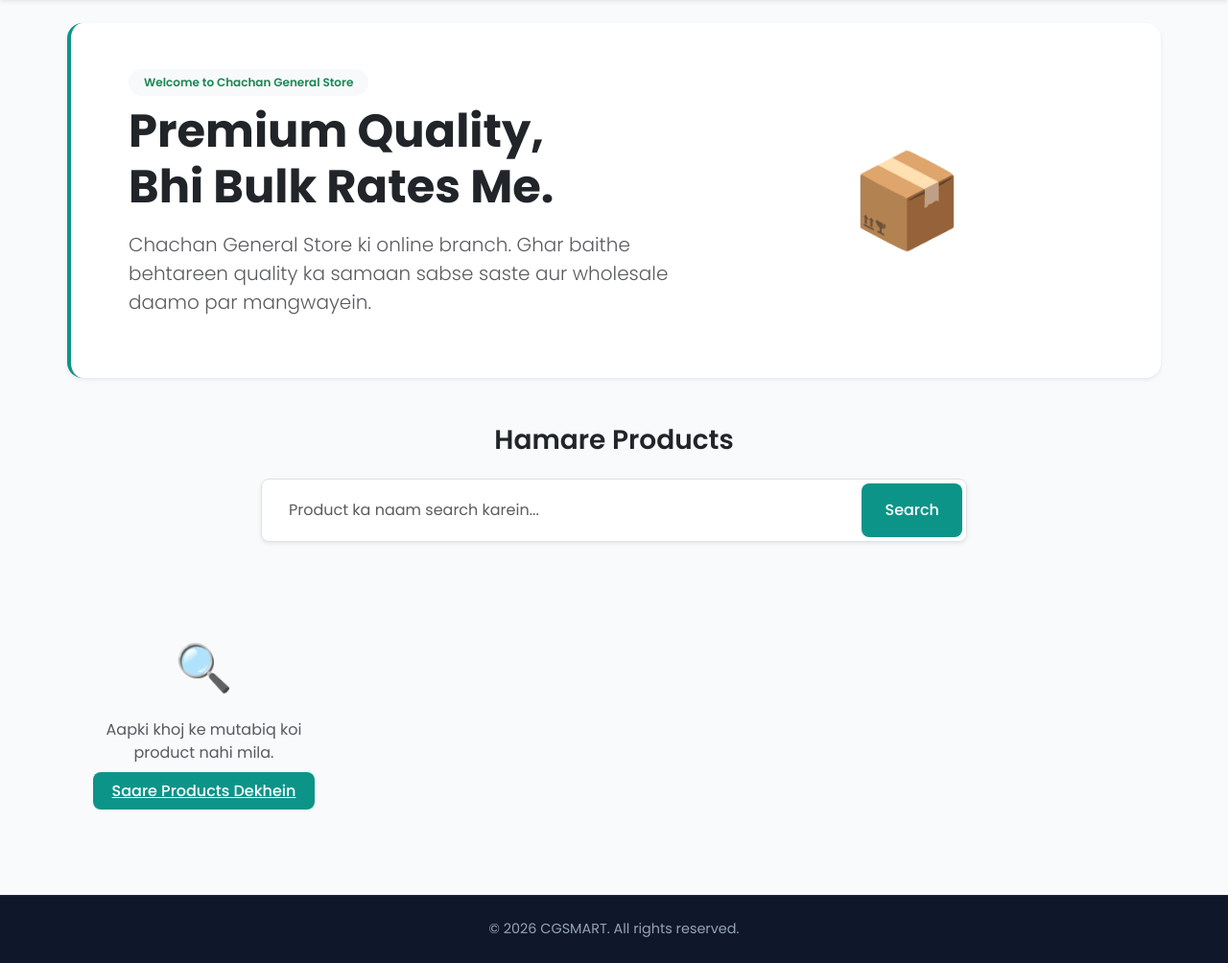
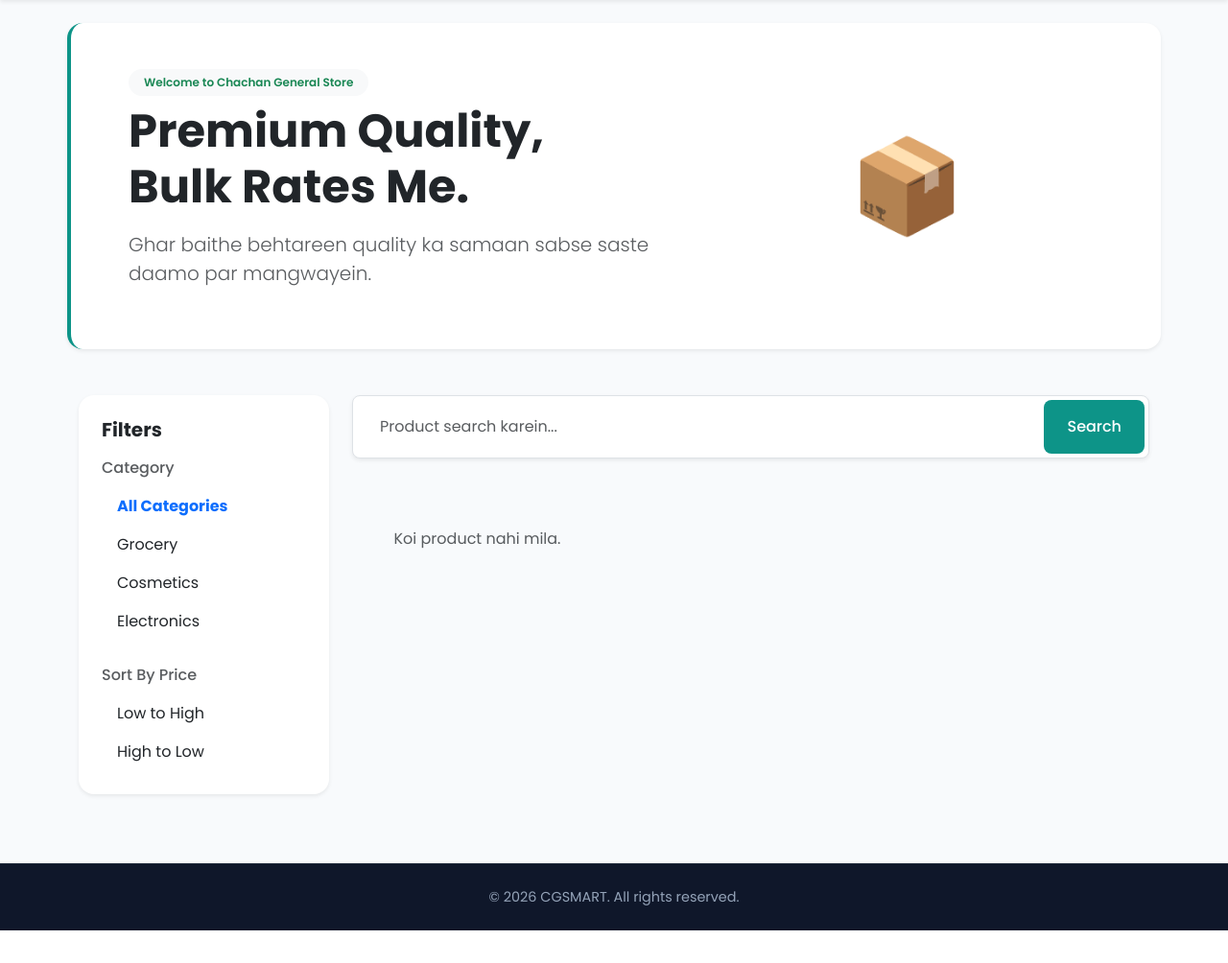
Before and after one commit to pankajchachan2008-rgb/my-online-store, a Django app: page / in a window 1280 px wide. Shown: the part 81-1085 px from the top of the page at 96% size. After the commit the page ends 1051 px from the top, so only its background shows below. Run offline with Django 5.2, Linux system fonts and the light colour scheme; data that the repository does not hold is empty.

Commit message:
Fixed duplicate product_list and restored search functionality

```diff
--- a/products/templates/products/product_list.html
+++ b/products/templates/products/product_list.html
@@ -4,36 +4,49 @@
 <div class="row mb-5 align-items-center bg-white rounded-4 p-5 shadow-sm border-start border-4 border-info" style="border-left-color: #0d9488 !important;">
     <div class="col-md-7">
         <span class="badge bg-light text-success mb-2 px-3 py-2 rounded-pill fw-semibold">Welcome to Chachan General Store</span>
-        <h1 class="display-5 fw-bold text-dark mb-3">Premium Quality,<br>Bhi Bulk Rates Me.</h1>
-        <p class="lead text-muted">Chachan General Store ki online branch. Ghar baithe behtareen quality ka samaan sabse saste aur wholesale daamo par mangwayein.</p>
+        <h1 class="display-5 fw-bold text-dark mb-3">Premium Quality,<br>Bulk Rates Me.</h1>
+        <p class="lead text-muted">Ghar baithe behtareen quality ka samaan sabse saste daamo par mangwayein.</p>
     </div>
     <div class="col-md-5 text-center d-none d-md-block">
         <span style="font-size: 6rem;">📦</span>
     </div>
 </div>
 
-<div class="row mb-4 justify-content-center">
-    <div class="col-md-8 text-center">
-        <h3 class="fw-semibold text-dark mb-4">Hamare Products</h3>
-        <form method="GET" action="" class="d-flex shadow-sm rounded-3 overflow-hidden bg-white p-1 border">
-            <input type="text" name="search" class="form-control border-0 px-4 py-3" placeholder="Product ka naam search karein..." value="{{ request.GET.search }}">
-            <button type="submit" class="btn-premium-primary px-4">Search</button>
-        </form>
+<div class="row">
+    <div class="col-md-3">
+        <div class="card border-0 shadow-sm p-4 rounded-4 mb-4">
+            <h5 class="fw-bold mb-3">Filters</h5>
+
+            <div class="mb-4">
+                <p class="fw-medium text-muted mb-2">Category</p>
+                <div class="list-group list-group-flush">
+                    <a href="?" class="list-group-item list-group-item-action border-0 {% if not request.GET.category %}fw-bold text-primary{% endif %}">All Categories</a>
+                    <a href="?category=Grocery{% if request.GET.sort %}&sort={{ request.GET.sort }}{% endif %}" class="list-group-item list-group-item-action border-0 {% if request.GET.category == 'Grocery' %}fw-bold text-primary{% endif %}">Grocery</a>
+                    <a href="?category=Cosmetics{% if request.GET.sort %}&sort={{ request.GET.sort }}{% endif %}" class="list-group-item list-group-item-action border-0 {% if request.GET.category == 'Cosmetics' %}fw-bold text-primary{% endif %}">Cosmetics</a>
+                    <a href="?category=Electronics{% if request.GET.sort %}&sort={{ request.GET.sort }}{% endif %}" class="list-group-item list-group-item-action border-0 {% if request.GET.category == 'Electronics' %}fw-bold text-primary{% endif %}">Electronics</a>
                 </div>
             </div>
 
-<div class="row row-cols-1 row-cols-sm-2 row-cols-md-3 row-cols-lg-4 g-4 mt-2">
+            <div>
+                <p class="fw-medium text-muted mb-2">Sort By Price</p>
+                <div class="list-group list-group-flush">
+                    <a href="?sort=low_to_high{% if request.GET.category %}&category={{ request.GET.category }}{% endif %}" class="list-group-item list-group-item-action border-0">Low to High</a>
+                    <a href="?sort=high_to_low{% if request.GET.category %}&category={{ request.GET.category }}{% endif %}" class="list-group-item list-group-item-action border-0">High to Low</a>
+                </div>
+            </div>
+        </div>
+    </div>
+
+    <div class="col-md-9">
+        <form method="GET" action="" class="d-flex shadow-sm rounded-3 overflow-hidden bg-white p-1 border mb-4">
+            <input type="text" name="search" class="form-control border-0 px-4 py-3" placeholder="Product search karein..." value="{{ request.GET.search }}">
+            <button type="submit" class="btn-premium-primary px-4">Search</button>
+        </form>
+
+        <div class="row row-cols-1 row-cols-md-2 row-cols-lg-3 g-4">
             {% for product in products %}
                 <div class="col">
-            <div class="card h-100 border-0 shadow-sm rounded-4 overflow-hidden position-relative"
-                 style="transition: all 0.3s ease; background: #ffffff;"
-                 onmouseover="this.style.transform='translateY(-8px)'; this.style.boxShadow='0 12px 24px rgba(0,0,0,0.1)';"
-                 onmouseout="this.style.transform='translateY(0)'; this.style.boxShadow='0 4px 6px rgba(0,0,0,0.05)';">
-
-                <span class="position-absolute top-0 start-0 m-3 badge bg-dark bg-opacity-75 rounded-pill px-3 py-2" style="font-size: 0.75rem; z-index: 2;">
-                    In Stock
-                </span>
-
+                    <div class="card h-100 border-0 shadow-sm rounded-4 overflow-hidden">
                         <div style="height: 200px; background-color: #f1f5f9; display: flex; align-items: center; justify-content: center; overflow: hidden;">
                             {% if product.image %}
                                 <img src="{{ product.image.url }}" class="w-100 h-100" style="object-fit: cover;" alt="{{ product.name }}">
@@ -41,33 +54,20 @@
                                 <span style="font-size: 3.5rem; opacity: 0.4;">🛒</span>
                             {% endif %}
                         </div>
-
                         <div class="card-body d-flex flex-column p-4">
-                    <span class="text-uppercase text-muted fw-bold mb-1" style="font-size: 0.75rem; letter-spacing: 0.5px;">Code: {{ product.sku }}</span>
-                    <h5 class="card-title fw-bold text-dark mb-2" style="font-size: 1.1rem; line-height: 1.4;">{{ product.name }}</h5>
-
-                    <p class="card-text text-muted flex-grow-1 mt-1" style="font-size: 0.88rem; display: -webkit-box; -webkit-line-clamp: 2; -webkit-box-orient: vertical; overflow: hidden;">
-                        {{ product.description|default:"Premium quality grocery and household selection item." }}
-                    </p>
-
-                    <div class="d-flex align-items-center justify-content-between mt-3 pt-3 border-top border-light">
-                        <div>
-                            <span class="text-muted" style="font-size: 0.75rem; display: block;">Price</span>
-                            <span class="fw-bold text-dark" style="font-size: 1.3rem;">₹{{ product.price }}</span>
-                        </div>
-                        <a href="{% url 'add_to_cart' product.id %}" class="btn-premium-outline btn-sm py-2 px-3 text-nowrap">
-                            + Add to Cart
-                        </a>
-                    </div>
+                            <span class="badge bg-light text-primary mb-2 align-self-start">{{ product.category }}</span>
+                            <h5 class="card-title fw-bold text-dark">{{ product.name }}</h5>
+                            <p class="fw-bold text-dark fs-4">₹{{ product.price }}</p>
+                            <a href="{% url 'add_to_cart' product.id %}" class="btn-premium-outline w-100 rounded-pill mt-auto">Add to Cart</a>
                         </div>
                     </div>
                 </div>
             {% empty %}
                 <div class="col-12 text-center py-5">
-            <span style="font-size: 3rem;">🔍</span>
-            <p class="text-muted mt-3">Aapki khoj ke mutabiq koi product nahi mila.</p>
-            <a href="{% url 'home' %}" class="btn-premium-primary mt-2">Saare Products Dekhein</a>
+                    <p class="text-muted">Koi product nahi mila.</p>
                 </div>
             {% endfor %}
         </div>
+    </div>
+</div>
 {% endblock %}
--- a/products/views.py
+++ b/products/views.py
@@ -10,14 +10,36 @@ from rest_framework import status
 from .models import Product, Coupon, Order, OrderItem, CustomerProfile
 from .serializers import OrderSerializer, ProductSerializer
 
-# 🏠 1. Homepage View
+# 🏠 1. Homepage View (Combined with Search, Category, and Sorting)
 def product_list(request):
-    search_query = request.GET.get('search', '')
+    search_query = request.GET.get('search', '').strip()
+    category = request.GET.get('category')
+    sort = request.GET.get('sort')
+
+    # Base Queryset
+    products = Product.objects.all()
+
+    # A. Search Filter
     if search_query:
-        products = Product.objects.filter(name__icontains=search_query)
+        products = products.filter(name__icontains=search_query)
+
+    # B. Category Filter
+    if category:
+        products = products.filter(category=category)
+
+    # C. Price Sorting Logic
+    if sort == 'low_to_high':
+        products = products.order_by('price')
+    elif sort == 'high_to_low':
+        products = products.order_by('-price')
     else:
-        products = Product.objects.all()
-    return render(request, 'products/product_list.html', {'products': products})
+        # Default: Latest products first
+        products = products.order_by('-id')
+
+    return render(request, 'products/product_list.html', {
+        'products': products,
+        'active_category': category
+    })
 
 # 🛒 2. Add to Cart
 def add_to_cart(request, product_id):
@@ -209,18 +231,3 @@ def sync_products_from_erp_api(request):
                 defaults={'name': item.get('name'), 'description': item.get('description', ''), 'price': item.get('price', 0.00)}
             )
     return Response({'message': 'Product sync process successfully executed'})
-
-def product_list(request):
-    category = request.GET.get('category')
-    sort = request.GET.get('sort')
-    products = Product.objects.all()
-
-    if category:
-        products = products.filter(category=category)
-
-    if sort == 'low_to_high':
-        products = products.order_by('price')
-    elif sort == 'high_to_low':
-        products = products.order_by('-price')
-
-    return render(request, 'products/product_list.html', {'products': products})
--- a/store_backend/urls.py
+++ b/store_backend/urls.py
@@ -28,7 +28,7 @@ urlpatterns = [
     path('login/', auth_views.LoginView.as_view(template_name='registration/login.html'), name='login'),
     path('logout/', custom_logout, name='logout'),
     path('register/', register_page, name='register'),
-    path('profile/', profile_page, name='profile'),  # 👤 Profile URL added
+    path('profile/', profile_page, name='profile'),
 
     path('secret-create-admin-xyz/', make_admin, name='secret_make_admin'),
     path('secret-import-products-xyz/', trigger_import, name='secret_trigger_import'),
```
Lines whose indentation alone changed are shown as unchanged.
